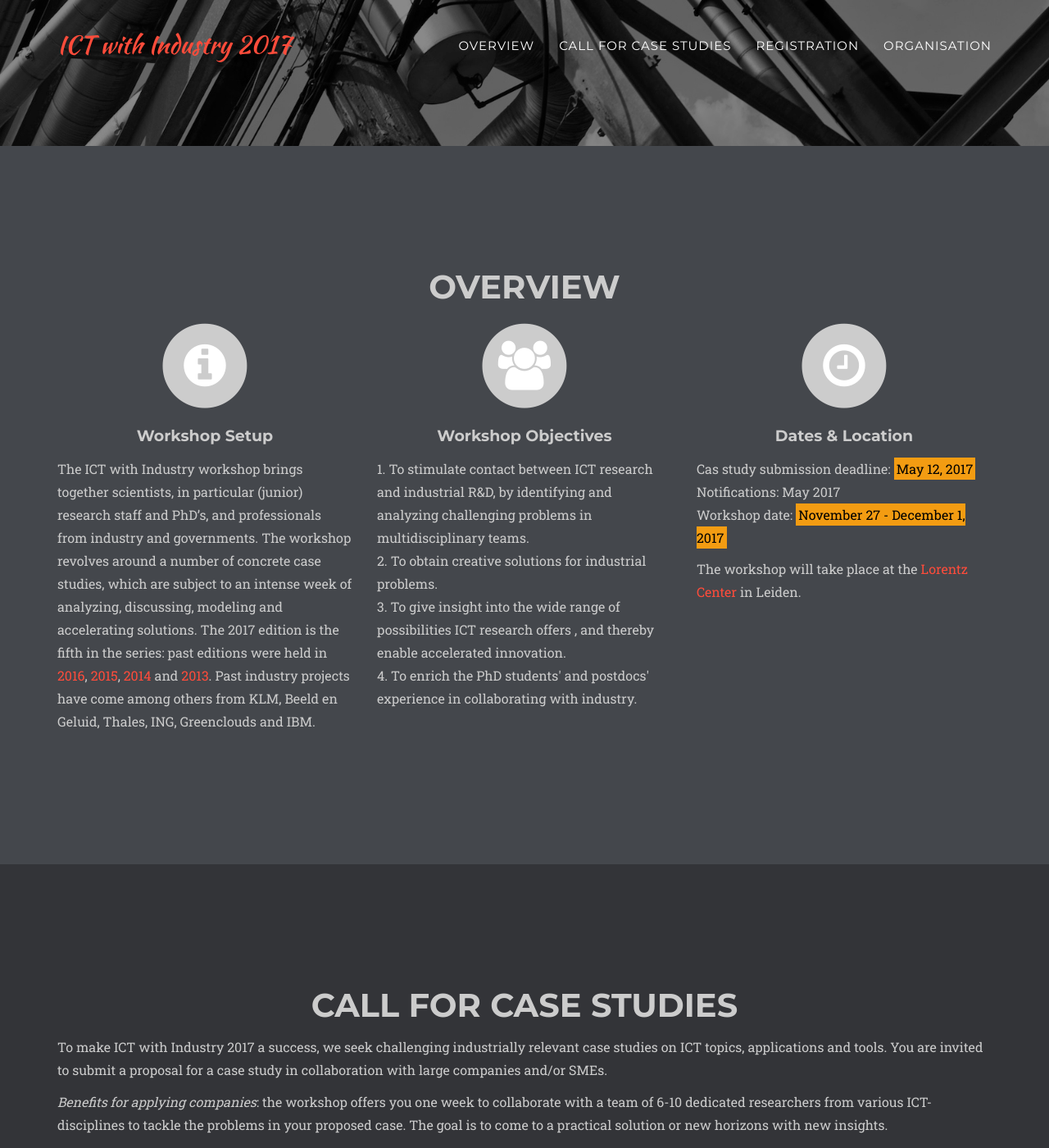
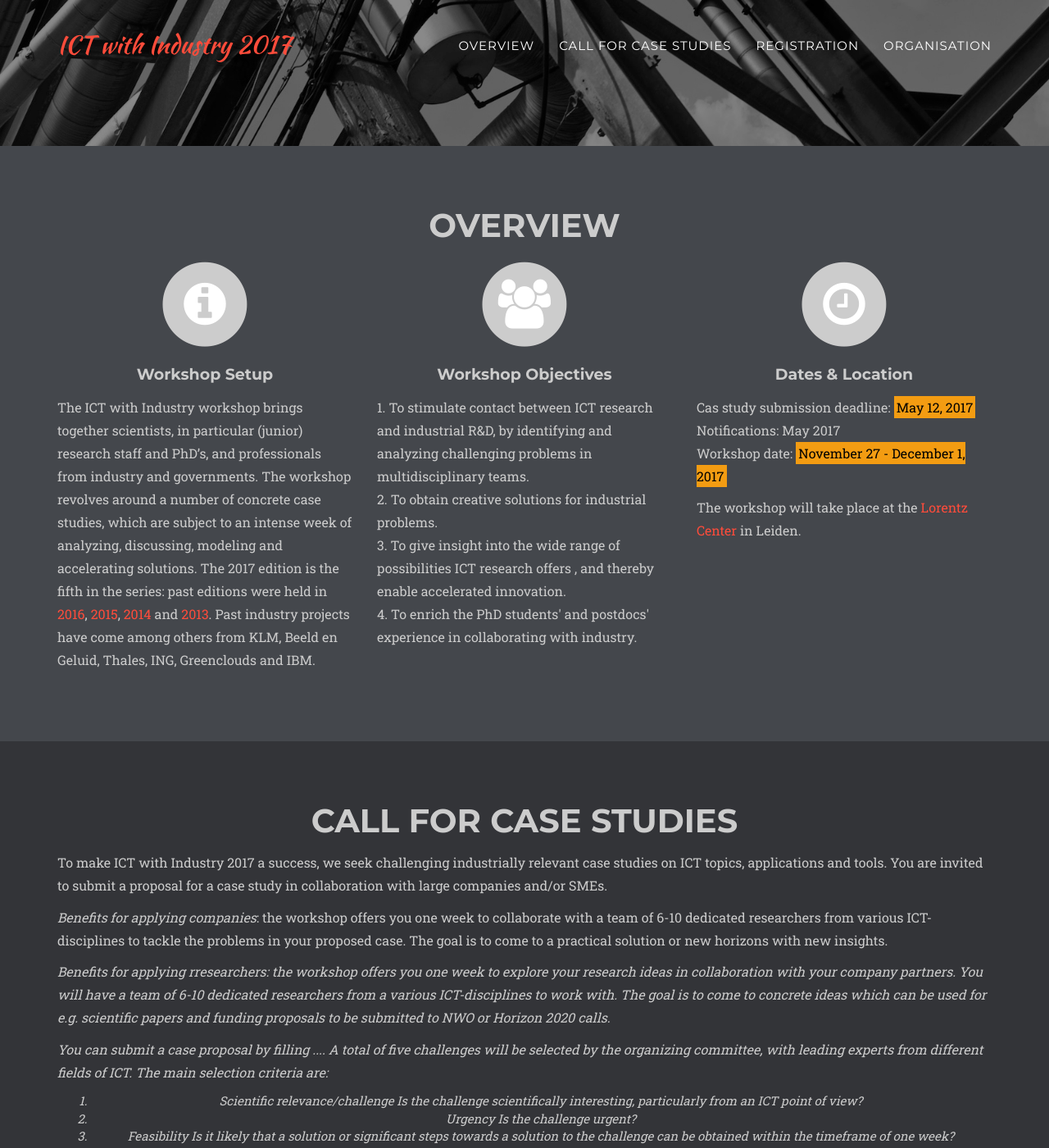
Before and after one commit to chauff/ictWI2017, a Jekyll site: the page built from index.html, in a window 1280 px wide and 1400 px high, scrolled down 552 px. Shown: the whole window at 82% size. Built offline with Jekyll 4.4.1, drawn with Linux system fonts in a browser that asks for light colours; some web fonts are replaced.

Commit message:
padding tightened

```diff
--- a/_includes/css/agency.css
+++ b/_includes/css/agency.css
@@ -4,6 +4,9 @@
  * For details, see http://www.apache.org/licenses/LICENSE-2.0.
  */
 
+a:hover {
+    text-decoration: underline;
+}
 table, th, td {
     border: 2px solid white;
 }
@@ -400,7 +403,7 @@ section h3.section-subheading {
 
 @media(min-width:768px) {
     section {
-        padding: 150px 0;
+        padding: 75px 0;
     }
 }
 
```
